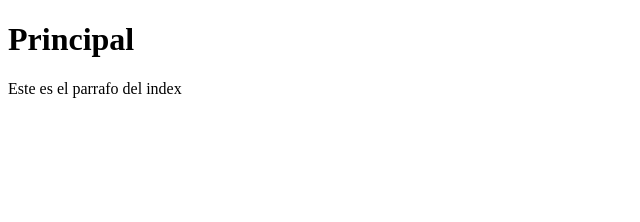
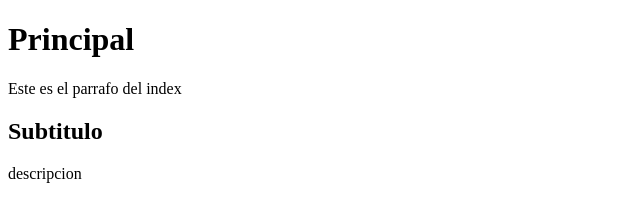
Before and after one commit to TomasDnlAranda/prueba, a plain HTML site: page index.html in a window 1280 px wide. Shown: the whole page, without its empty margins (0-640 px from the left). Drawn offline with Linux system fonts and the light colour scheme.

Commit message:
agregue un div

```diff
--- a/index.html
+++ b/index.html
@@ -9,5 +9,9 @@
 	<body>
 		<h1>Principal</h1>
 		<p>Este es el parrafo del index</p>
+		<div>
+			<h2>Subtitulo</h2>
+			<p>descripcion</p>
+		</div>
 	</body>
 </html>
```
